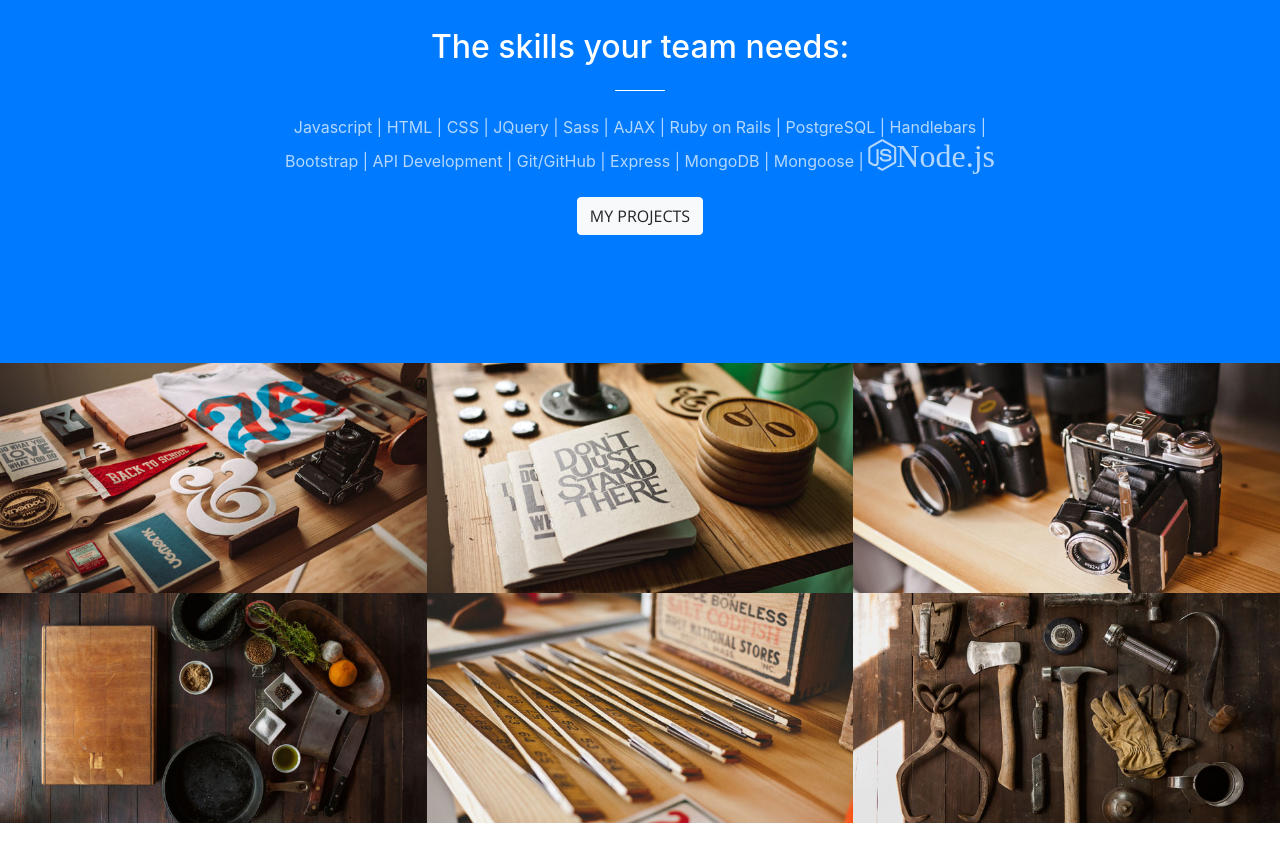
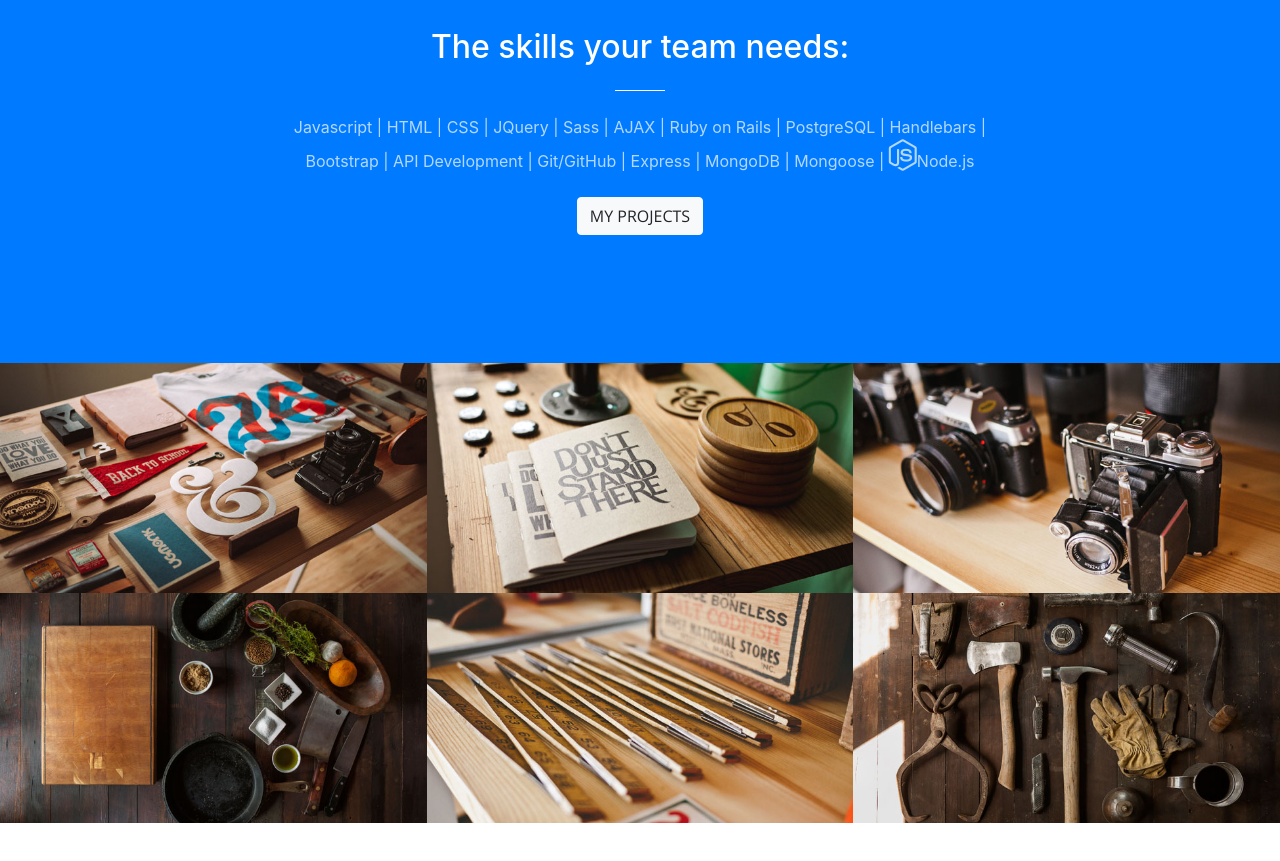
Before and after one commit to matthewjramos/matthewjramos.github.io, a website with bundled scripts: page index.html in a window 1280 px wide. Shown: the part 900-1761 px from the top of the page. Built offline with nearby package versions, Linux system fonts and the light colour scheme.

Commit message:
Icon testing

```diff
--- a/index.html
+++ b/index.html
@@ -83,7 +83,7 @@
             <hr class="light my-4">
             <p class="text-faded mb-4">Javascript | HTML | CSS | JQuery | Sass | AJAX | Ruby on Rails |
             PostgreSQL | Handlebars | Bootstrap | API Development | Git/GitHub |
-            Express | MongoDB | Mongoose | <i class="fab fa-node-js fa-2x">Node.js</i>
+            Express | MongoDB | Mongoose | <i class="fab fa-node-js fa-2x"></i>Node.js
             </p>
             <a class="btn btn-light btn-xl js-scroll-trigger" href="#portfolio">My Projects</a>
           </div>
```
